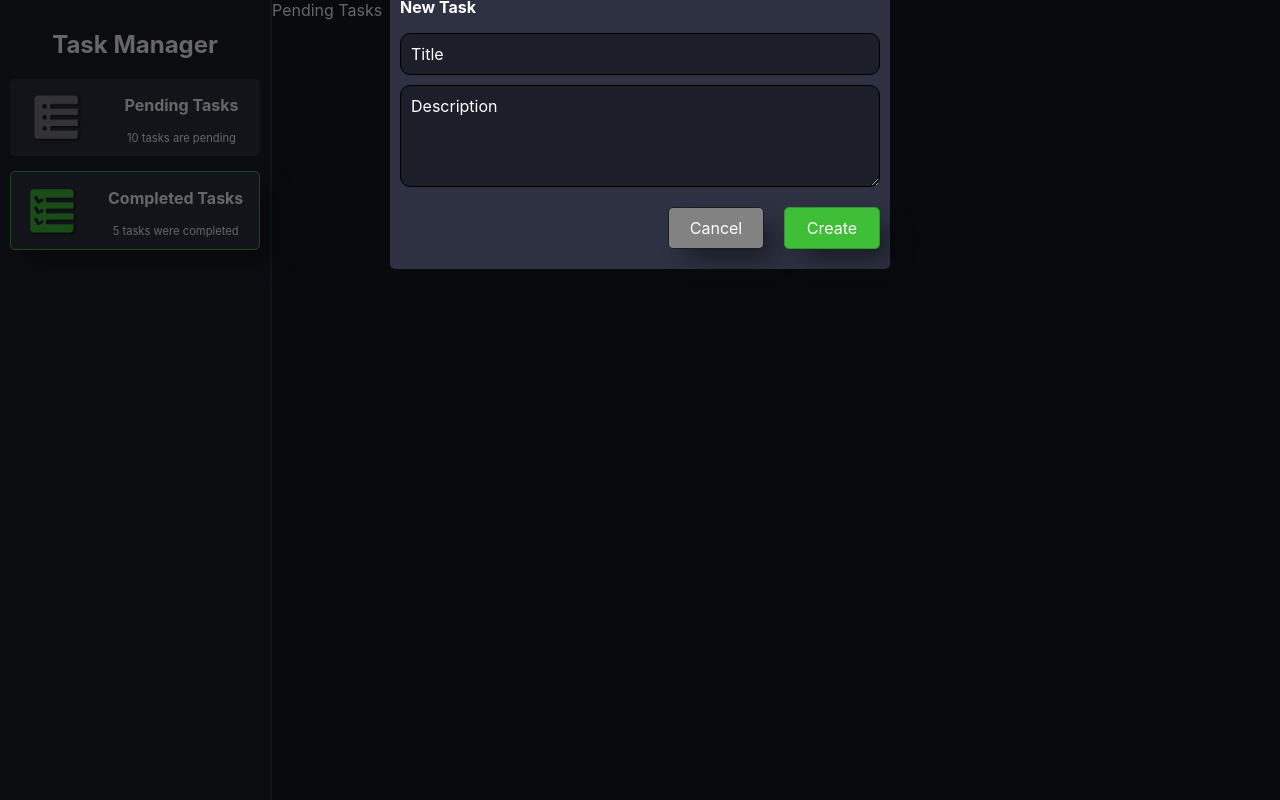
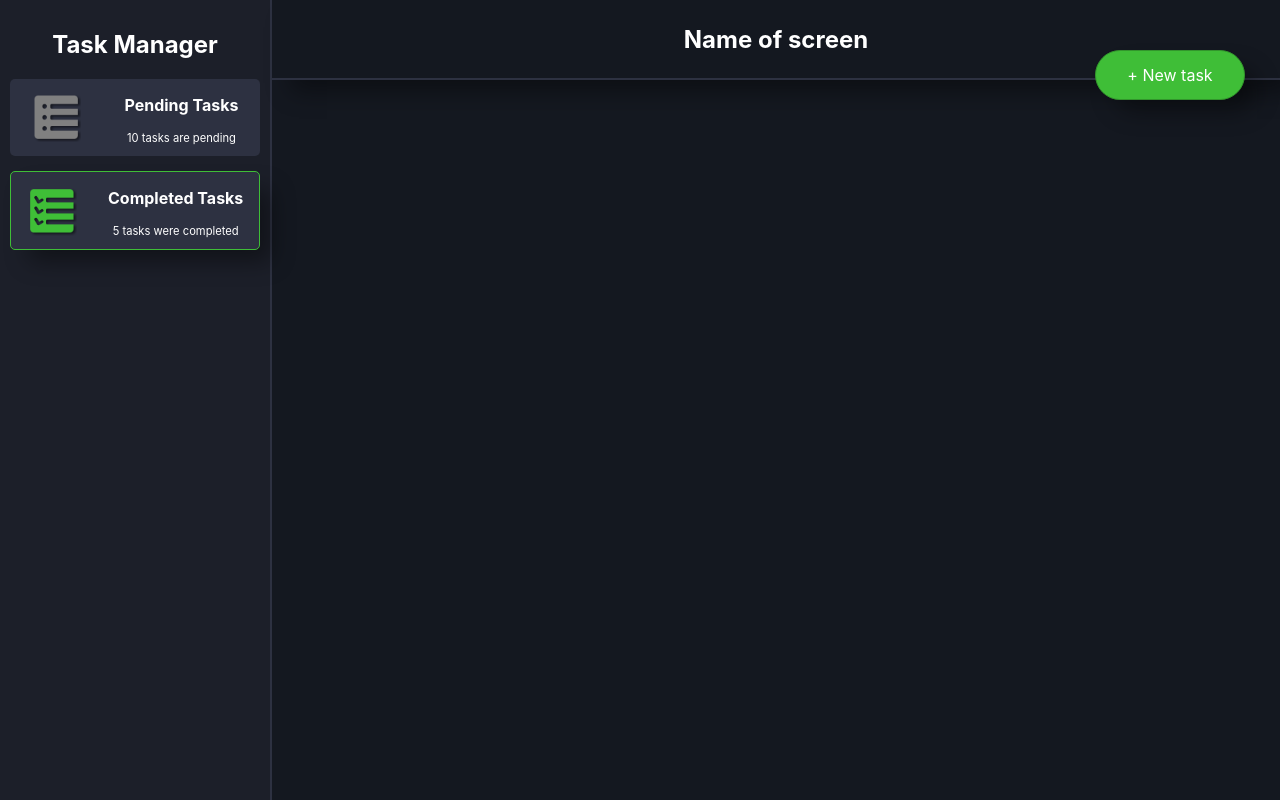
Before and after one commit to vimaciel/task-manager-web, a React (Create React App) app: page / in a window 1280 px wide. Built offline with nearby package versions, Linux system fonts and the light colour scheme.

Commit message:
Create header component and styled

```diff
--- a/src/App.js
+++ b/src/App.js
@@ -3,6 +3,7 @@ import SideMenu from './components/SideMenu'
 import PendingTasks from './components/PendingTasks'
 import FinishedTasks from './components/FinishedTasks'
 import TaskForm from './components/TaskForm'
+import Header from './components/Header'
 import { BrowserRouter as Router, Route, Switch } from 'react-router-dom'
 
 function App() {
@@ -11,6 +12,7 @@ function App() {
       <div className="container">
         <SideMenu />
         <TaskForm />
+        <Header />
         <Switch>
           <Route exact path={['/', '/pending-tasks']} >
             <PendingTasks />
--- /dev/null
+++ b/src/components/Header.js
@@ -0,0 +1,14 @@
+import React, { Component } from 'react'
+
+export default class Header extends Component {
+    render() {
+        return (
+            <div className="header">
+                <h2>Name of screen</h2>
+                <button className="btn-primary">
+                    + New task
+                </button>
+            </div>
+        )
+    }
+}
--- a/src/components/PendingTasks.js
+++ b/src/components/PendingTasks.js
@@ -4,7 +4,6 @@ export default class PendingTasks extends Component {
     render() {
         return (
             <div>
-                <span>Pending Tasks</span>
             </div>
         )
     }
--- a/src/components/SideMenu.js
+++ b/src/components/SideMenu.js
@@ -33,7 +33,7 @@ export default class SideMenu extends PureComponent {
                     <span />
                 </div>
                 <div className="menu-opened">
-                    <div className="header">
+                    <div className="header-menu">
                         <h2>
                             Task Manager
                         </h2>
--- a/src/components/TaskForm.js
+++ b/src/components/TaskForm.js
@@ -2,14 +2,20 @@ import React, { Component } from 'react'
 import Modal from './Modal'
 
 export default class TaskForm extends Component {
+    state = {
+        showModal: false
+    }
+
+    onToggleModal = () => this.setState({ showModal: !this.state.showModal })
+
     render() {
         return (
-            <Modal show>
+            <Modal show={this.state.showModal}>
                 <h3>New Task</h3>
                 <input type="text" placeholder="Title" />
                 <textarea rows="4" cols="10" placeholder="Description" />
                 <div className="modal-buttons">
-                    <button className="btn-light">
+                    <button className="btn-light" onClick={this.onToggleModal}>
                         Cancel
                     </button>
                     <button className="btn-primary">
--- /dev/null
+++ b/src/scss/_header.scss
@@ -0,0 +1,43 @@
+.header {
+  padding: 10px;
+  display: flex;
+  justify-content: center;
+  align-items: center;
+  width: 100%;
+  border-bottom: 2px solid lighten($secondary-color, 8%);
+  @include drop-shadow();
+}
+
+@include desktop-screen {
+  .header {
+    height: 80px;
+
+    .btn-primary {
+      position: absolute;
+      right: 35px;
+      top: 50px;
+      width: 11%;
+      height: 50px;
+      border-radius: 50px;
+      min-width: 150px;
+    }
+  }
+}
+
+@include mobile-screen {
+  .header {
+    height: 60px;
+
+    h2 {
+      font-size: 1.2em;
+    }
+
+    .btn-primary {
+      position: absolute;
+      bottom: 15px;
+      width: 70%;
+      border-radius: 50px;
+      z-index: -1;
+    }
+  }
+}
--- a/src/scss/_side-menu.scss
+++ b/src/scss/_side-menu.scss
@@ -7,7 +7,7 @@
   padding: 10px;
   border-right: 2px solid lighten($secondary-color, 8%);
 
-  .header {
+  .header-menu {
     color: #fff;
     text-align: center;
   }
--- a/src/scss/main.scss
+++ b/src/scss/main.scss
@@ -4,6 +4,7 @@
 @import "_side-menu.scss";
 @import "_modal.scss";
 @import "_buttons.scss";
+@import "_header.scss";
 
 * {
   box-sizing: border-box;
```
